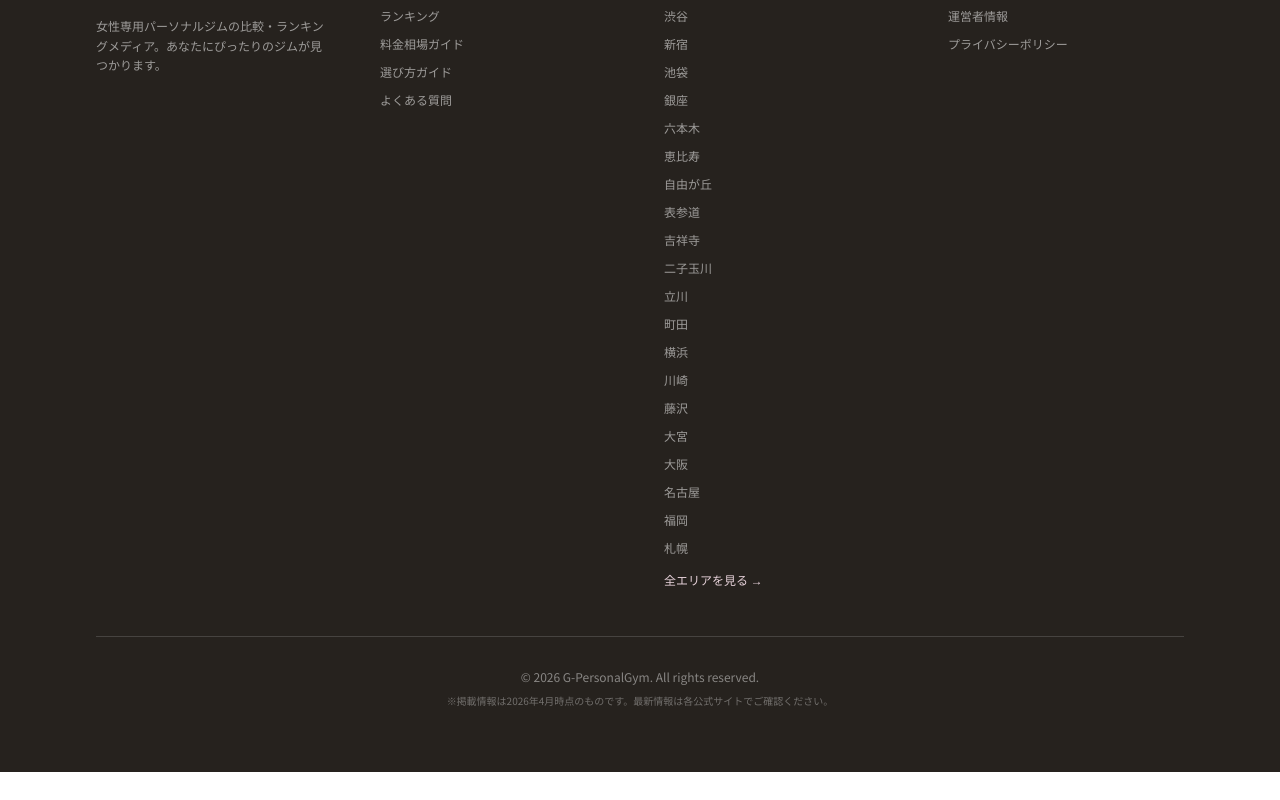
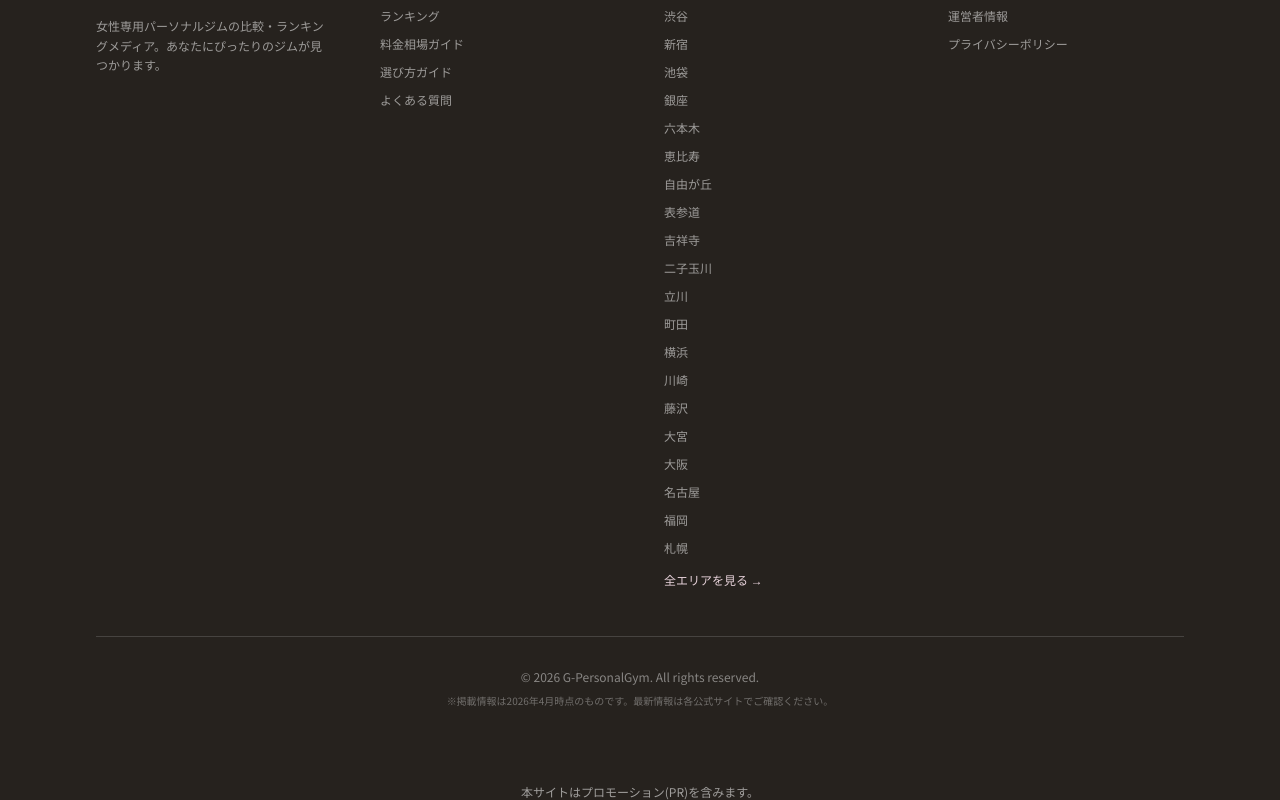
Before and after one commit to webmaster0818/g-personal-gym, a Next.js app: page / in a window 1280 px wide. Shown: the part 5521-6321 px from the top of the page. Before the commit the page ends 6293 px from the top, so only its background shows below. Built offline with nearby package versions, Linux system fonts and the light colour scheme.

Commit message:
フッターにPR表記(本サイトはプロモーション(PR)を含みます。)を追加

```diff
--- a/components/SiteFooter.tsx
+++ b/components/SiteFooter.tsx
@@ -71,6 +71,7 @@
           </p>
         </div>
       </div>
+        <p className="text-center text-xs mt-3 opacity-80">本サイトはプロモーション(PR)を含みます。</p>
     </footer>
   )
 }
```
